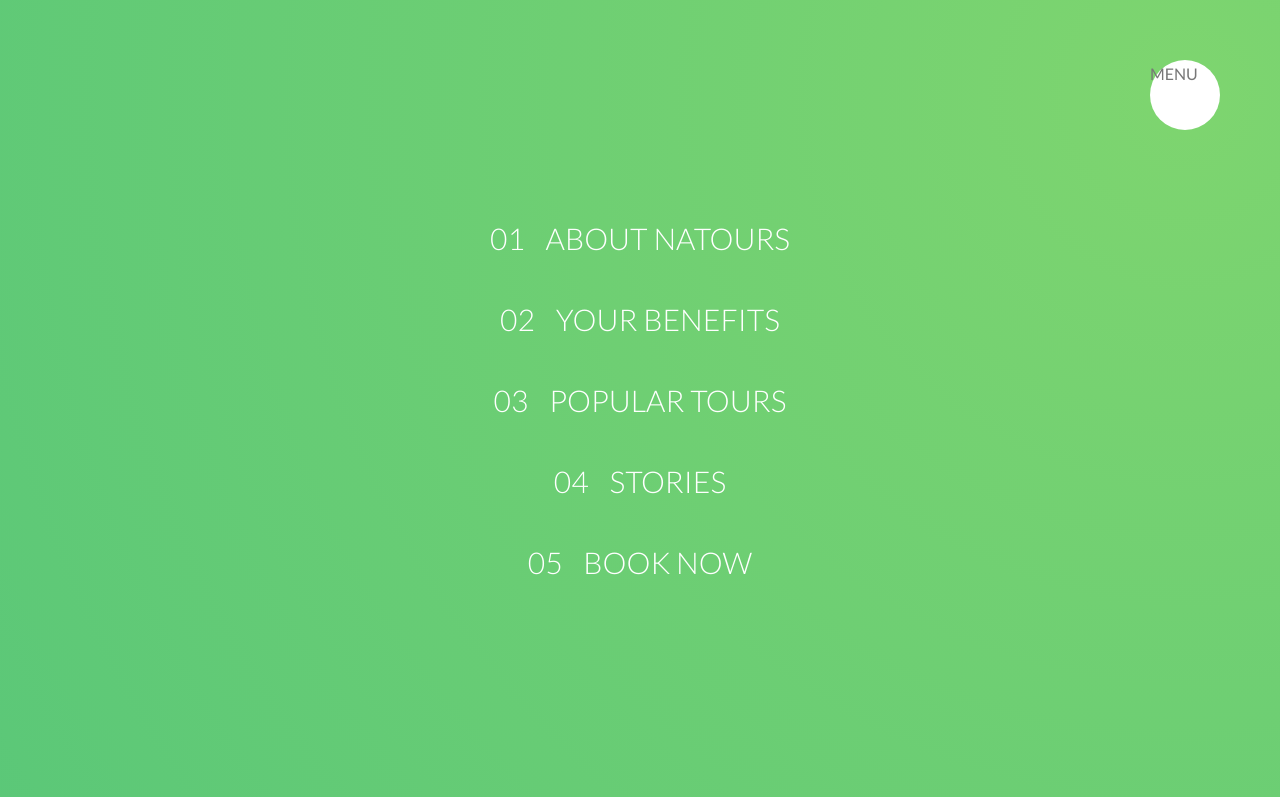
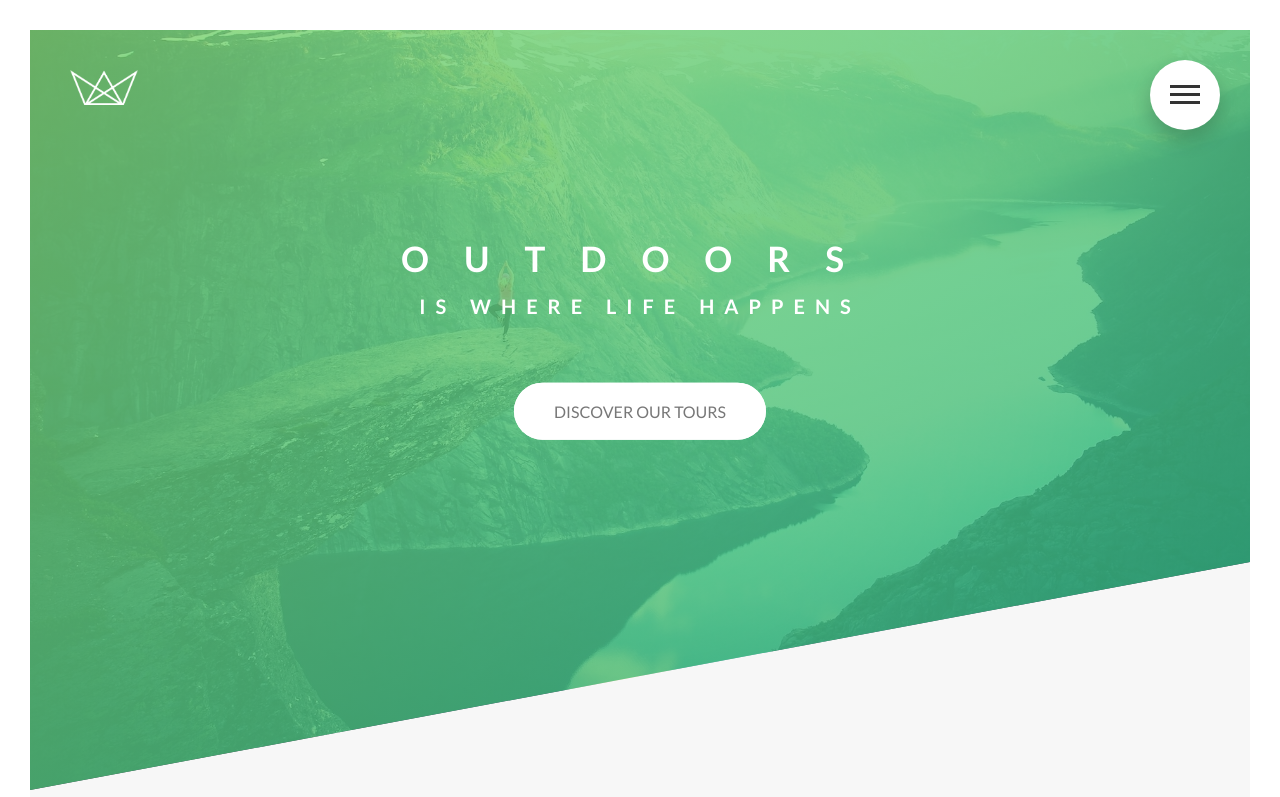
Before and after one commit to SuvraDebPaul/Natours, a website: page index.html in a window 1280 px wide. Shown: the top 797 px of the page. Drawn offline with Linux system fonts and the light colour scheme.

Commit message:
Navigation Bar Complete

```diff
--- a/index.html
+++ b/index.html
@@ -10,12 +10,14 @@
     />
     <link rel="stylesheet" href="css/icon-font.css" />
     <link rel="stylesheet" href="css/style.css" />
-    <title>Document</title>
+    <title>Natours</title>
   </head>
   <body>
     <div class="navigation">
       <input type="checkbox" class="navigation__checkbox" id="navi-toggle" />
-      <label for="navi-toggle" class="navigation__button">MENU</label>
+      <label for="navi-toggle" class="navigation__button">
+        <span class="navigation__nav-icon">&nbsp;</span>
+      </label>
       <div class="navigation__background">&nbsp;</div>
       <nav class="navigation__nav">
         <ul class="navigation__list">
--- a/saas/layout/_navigation.scss
+++ b/saas/layout/_navigation.scss
@@ -11,6 +11,9 @@
     top: 6rem;
     right: 6rem;
     z-index: 2000;
+    box-shadow: 0 1rem 2rem rgba(black, 0.2);
+    text-align: center;
+    cursor: pointer;
   }
   &__background {
     height: 6rem;
@@ -21,16 +24,17 @@
     right: 6.5rem;
     background-image: radial-gradient($Light_Green, $Dark_Green);
     z-index: 1000;
-
-    transform: scale(80);
+    transition: transform 0.8s cubic-bezier(0.83, 0, 0.17, 1);
   }
   &__nav {
     height: 100vh;
-    width: 100%;
+    width: 0;
     position: fixed;
     top: 0;
-    right: 0;
+    left: 0;
     z-index: 1500;
+    opacity: 0;
+    transition: all 0.8s cubic-bezier(0.68, -0.6, 0.32, 1.6);
   }
   &__list {
     position: absolute;
@@ -39,6 +43,7 @@
     transform: translate(-50%, -50%);
     list-style: none;
     text-align: center;
+    width: 100%;
   }
   &__item {
     margin: 1rem;
@@ -73,4 +78,53 @@
       transform: translateX(1rem);
     }
   }
+  &__checkbox:checked ~ &__background {
+    transform: scale(80);
+  }
+  &__checkbox:checked ~ &__nav {
+    width: 100%;
+    opacity: 1;
+  }
+  &__nav-icon {
+    position: relative;
+    margin-top: 3.3rem;
+    &,
+    &::before,
+    &::after {
+      width: 3rem;
+      height: 3px;
+      background-color: #333;
+      display: inline-block;
+      transition: all 0.3s ease-in-out;
+    }
+    &::before,
+    &::after {
+      content: "";
+      position: absolute;
+      left: 0;
+    }
+    &::before {
+      top: -0.8rem;
+    }
+    &::after {
+      top: 0.8rem;
+    }
+  }
+  &__button:hover &__nav-icon::before {
+    top: -1rem;
+  }
+  &__button:hover &__nav-icon::after {
+    top: 1rem;
+  }
+  &__checkbox:checked + &__button &__nav-icon {
+    background-color: transparent;
+  }
+  &__checkbox:checked + &__button &__nav-icon::before {
+    top: 0;
+    transform: rotate(135deg);
+  }
+  &__checkbox:checked + &__button &__nav-icon::after {
+    top: 0;
+    transform: rotate(-135deg);
+  }
 }
```
Also changed, not shown: css/style.css.
